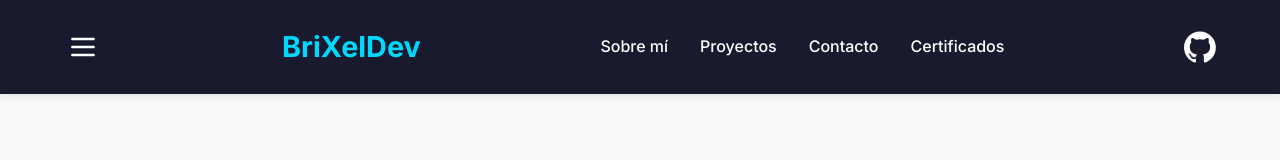
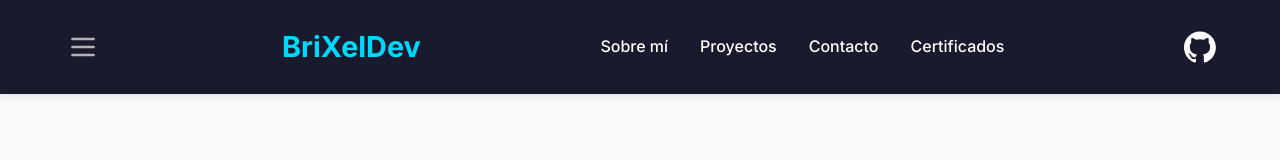
Before and after one commit to BriXelDev/Portfolio, a React (Vite) app: page / in a window 1280 px wide. In both pictures the pointer is over the picture 83 px from the left and 47 px from the top of the page. Shown: the top 160 px of the page. Built offline with nearby package versions, Linux system fonts and the light colour scheme.

Commit message:
Animación menú logo

```diff
--- a/src/App.css
+++ b/src/App.css
@@ -87,6 +87,12 @@ body {
   height: 32px;
   cursor: pointer;
   filter: brightness(0) invert(1);
+  transition: 0.3s all ease;
+}
+
+.menu-icon:hover {
+  filter: brightness(0) invert(0.7);
+  transition: 0.3s all ease;
 }
 
 /* Header */
```
